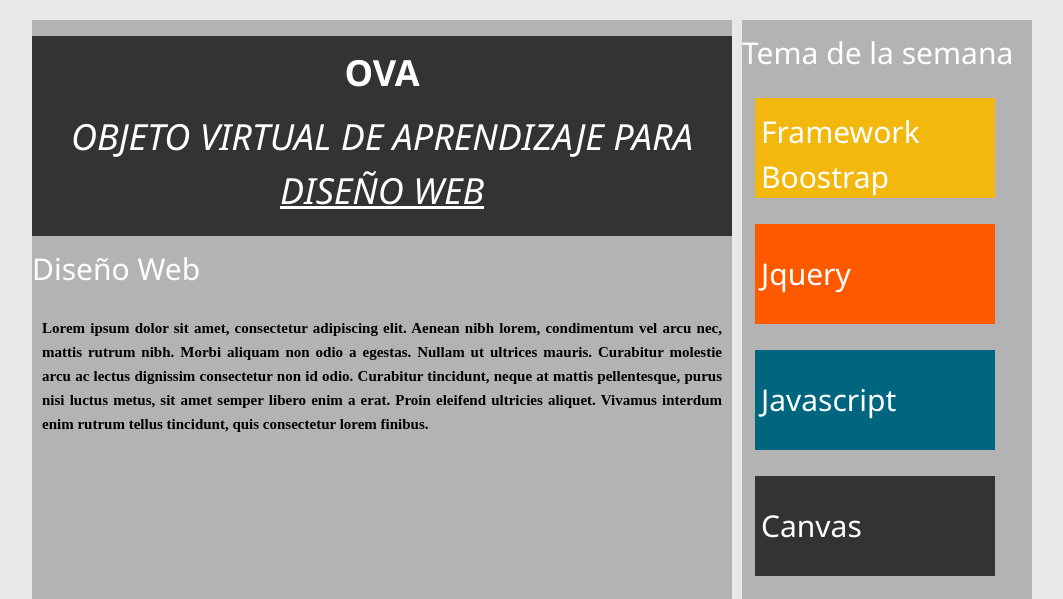
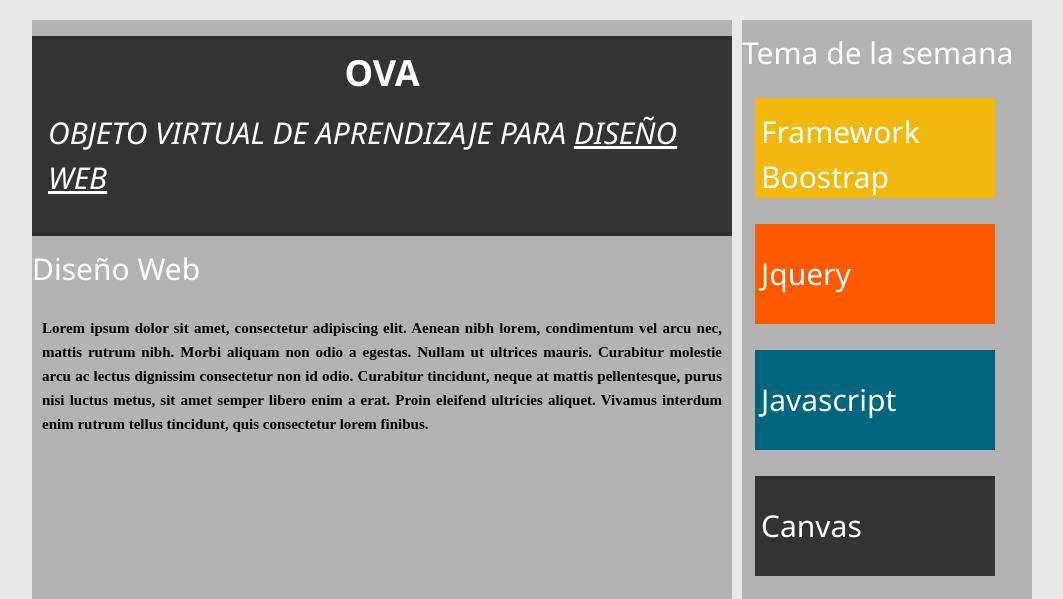
Before and after one commit to rjgonzalezro/unidad2, a plain HTML site: page unidad2/index.html in a window 1280 px wide. Both pictures are taken after a click on the link "INICIO". Shown: the part 201-800 px from the top of the page, without its empty margins (108-1171 px from the left). Drawn offline with nearby package versions, Linux system fonts and the light colour scheme; no server answers; a web font is replaced by a local one.

Commit message:
correccion banner

```diff
--- a/unidad2/index.html
+++ b/unidad2/index.html
@@ -56,7 +56,7 @@
 
 <div class="mySlides w3-container marron" style="width:700px; height:200px;">
   <h1><b>OVA</b></h1>
-  <h1><i>OBJETO VIRTUAL DE APRENDIZAJE PARA <u>DISEÑO WEB</u></i></h1>
+  <h2><i>OBJETO VIRTUAL DE APRENDIZAJE PARA <u>DISEÑO WEB</u></i></h2>
 </div>
 
 	<article>
```
